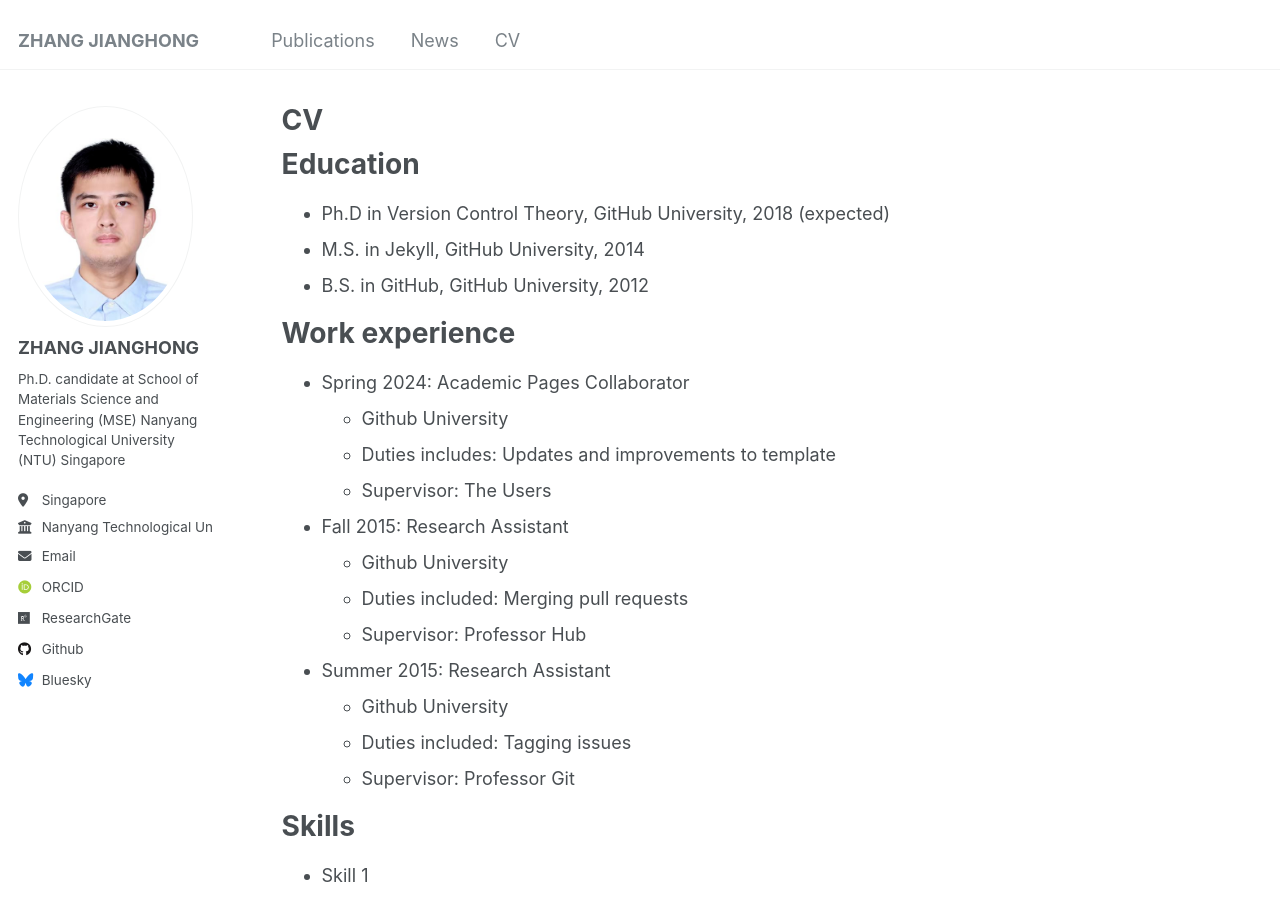
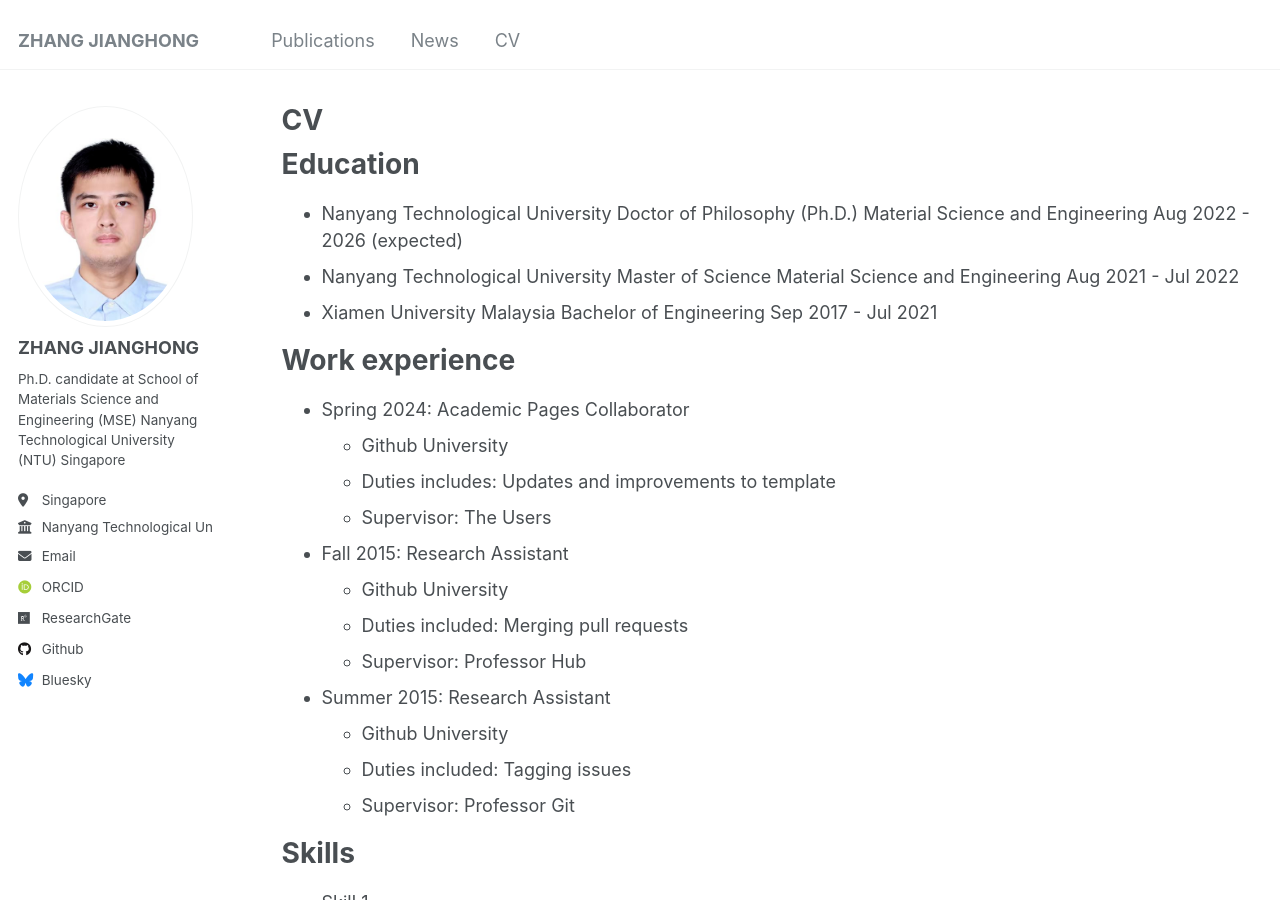
Before and after one commit to zjh990724/zjh990724.github.io, a Jekyll site: the page built from _pages/cv.md, in a window 1280 px wide and 900 px high. Built offline with Jekyll 4.4.1, drawn with Linux system fonts in a browser that asks for light colours; some web fonts are replaced.

Commit message:
Update cv.md

```diff
--- a/_pages/cv.md
+++ b/_pages/cv.md
@@ -11,9 +11,9 @@ redirect_from:
 
 Education
 ======
-* Ph.D in Version Control Theory, GitHub University, 2018 (expected)
-* M.S. in Jekyll, GitHub University, 2014
-* B.S. in GitHub, GitHub University, 2012
+* Nanyang Technological University	Doctor of Philosophy (Ph.D.)  Material Science and Engineering  Aug 2022 - 2026 (expected)
+* Nanyang Technological University	Master of Science  Material Science and Engineering  Aug 2021 - Jul 2022
+* Xiamen University Malaysia	Bachelor of Engineering	Sep 2017 - Jul 2021
 
 Work experience
 ======
```
